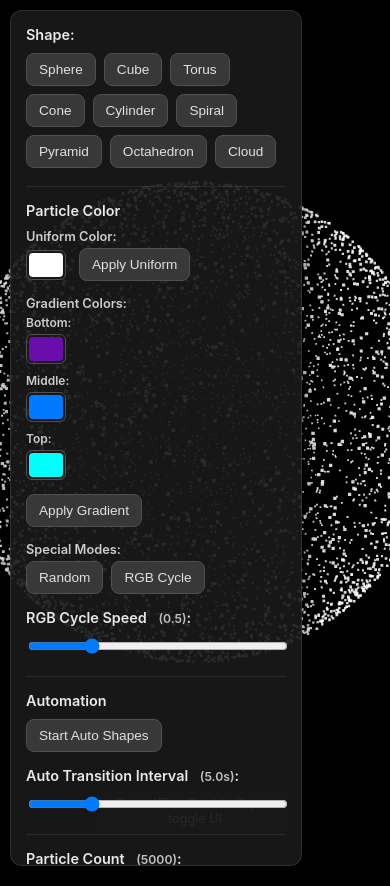
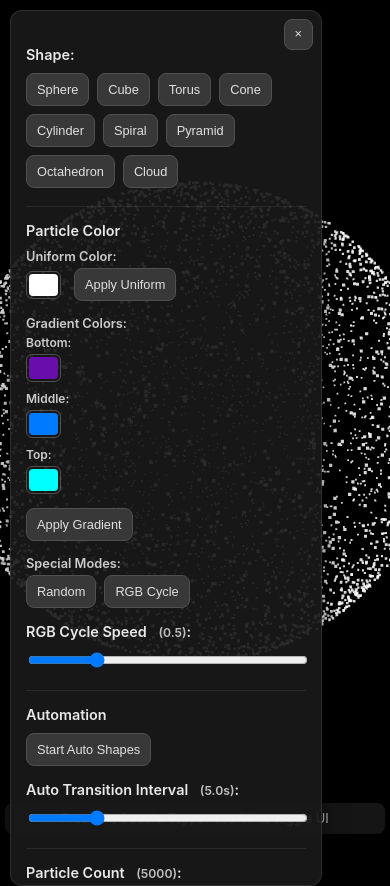
Before and after one commit to 0wver/particles, a plain HTML site: page index.html in a window 390 px wide. Drawn offline with nearby package versions, Linux system fonts and the light colour scheme; animation ran at ten frames a second.

Commit message:
Update index.html

```diff
--- a/index.html
+++ b/index.html
@@ -3,7 +3,7 @@
 <head>
     <meta charset="UTF-8">
     <meta name="viewport" content="width=device-width, initial-scale=1.0">
-    <title>Interactive Particle Cloud - Mobile Optimizations</title>
+    <title>Interactive Particle Cloud - UI Enhancements</title>
     <style>
         body {
             margin: 0;
@@ -17,7 +17,7 @@
             -ms-user-select: none;
             user-select: none;
         }
-        #canvasContainer { /* Renamed from #container */
+        #canvasContainer {
             width: 100vw;
             height: 100vh;
             display: block;
@@ -32,6 +32,7 @@
             left: 15px;
             background-color: rgba(25, 25, 25, 0.92);
             padding: 20px;
+            padding-top: 40px; /* More padding at top for close button */
             border-radius: 12px;
             box-shadow: 0 6px 25px rgba(0,0,0,0.5);
             display: flex;
@@ -51,6 +52,24 @@
             opacity: 0;
             pointer-events: none;
         }
+        /* Close Button Style */
+        #closeControlsButton {
+            position: absolute;
+            top: 10px;
+            right: 10px;
+            background: none;
+            border: none;
+            color: #aaa;
+            font-size: 24px; /* Larger 'X' */
+            line-height: 1;
+            padding: 5px;
+            cursor: pointer;
+            transition: color 0.2s ease;
+        }
+        #closeControlsButton:hover {
+            color: #fff;
+        }
+
         #controls .control-group {
             border-bottom: 1px solid rgba(255,255,255,0.08);
             padding-bottom: 18px;
@@ -151,37 +170,47 @@
         /* Media Query for Mobile */
         @media (max-width: 600px) {
             #controls {
-                max-width: 260px; /* Make controls narrower */
-                padding: 15px; /* Reduce padding */
-                gap: 15px; /* Reduce gap */
+                max-width: 280px; /* Slightly wider to better fit content */
+                padding: 15px;
+                padding-top: 35px; /* Ensure space for close button */
+                gap: 15px;
                 top: 10px;
                 left: 10px;
                 max-height: calc(100vh - 20px);
             }
+            #closeControlsButton {
+                top: 8px;
+                right: 8px;
+                font-size: 22px;
+            }
             #controls .control-group label,
             #controls .control-group .group-title {
-                 font-size: 0.9em; /* Slightly smaller labels */
+                 font-size: 0.9em;
                  margin-bottom: 10px;
             }
             #controls button {
-                padding: 8px 12px; /* Smaller buttons */
-                font-size: 0.85em;
+                padding: 8px 10px; /* Adjust padding */
+                font-size: 0.8em; /* Slightly smaller font */
             }
              #controls .button-group {
-                 gap: 8px; /* Smaller gap in button groups */
+                 gap: 8px;
              }
+            #controls input[type="color"] {
+                width: 35px;
+                height: 28px;
+            }
              #uiToggleHint {
-                 font-size: 0.8em; /* Smaller hint text */
+                 font-size: 0.8em;
                  bottom: 10px;
+                 width: calc(100% - 40px); /* Prevent overflow */
              }
         }
     </style>
 </head>
 <body>
     <div id="canvasContainer"></div>
-    <div id="uiToggleHint">Press 'F' or Double-Tap to toggle UI</div>
-    <div id="controls">
-        <div class="control-group">
+    <div id="uiToggleHint">Press 'F', Double-Tap, or use 'X' to toggle UI</div> <div id="controls">
+        <button id="closeControlsButton" aria-label="Close Controls">&times;</button> <div class="control-group">
             <label>Shape:</label>
             <div class="button-group">
                 <button data-shape="sphere">Sphere</button>
@@ -237,7 +266,7 @@
 
         <div class="control-group">
             <label for="particleCount">Particle Count <span id="particleCountLabel" class="slider-label-value">(5000)</span>:</label>
-            <input type="range" id="particleCount" min="1000" max="50000" value="5000" step="100">
+            <input type="range" id="particleCount" min="1000" max="100000" value="5000" step="100">
         </div>
         <div class="control-group">
             <label for="particleSize">Particle Size <span id="particleSizeLabel" class="slider-label-value">(1.0)</span>:</label>
@@ -257,7 +286,7 @@
         // --- Global Variables ---
         let scene, camera, renderer, particles, orbitControls;
         let particleMaterial, particleGeometry;
-        let tempClearColor = new THREE.Color(); // Only used if background animation is re-enabled
+        // Removed tempClearColor as background is now static black
 
         // State variables
         let currentShapeType = 'sphere';
@@ -286,6 +315,7 @@
         const canvasContainer = document.getElementById('canvasContainer');
         const controlsPanel = document.getElementById('controls');
         const uiToggleHint = document.getElementById('uiToggleHint');
+        const closeControlsButton = document.getElementById('closeControlsButton'); // New close button
 
         const singleParticleColorInput = document.getElementById('singleParticleColor');
         const gradientColorBottomInput = document.getElementById('gradientColorBottom');
@@ -433,7 +463,8 @@
             });
             particles = new THREE.Points(particleGeometry, particleMaterial);
             scene.add(particles);
-            currentParticleCount = numParticles; currentParticleSize = sizeValue;
+            currentParticleCount = numParticles;
+            currentParticleSize = sizeValue;
         }
 
         // --- Shape Position Generators ---
@@ -675,10 +706,13 @@
 
             // Double Tap listener for UI toggle on touch devices
             canvasContainer.addEventListener('touchend', (event) => {
-                // Check if the event is primarily a single touch end
-                // Ignore if multiple touches are active (likely pinch-zoom)
+                // Only proceed if exactly one touch point ended
+                if (event.changedTouches.length !== 1) {
+                    return;
+                }
+                // Also check if other touches are still active (e.g., mid-pinch)
                 if (event.touches.length > 0) {
-                    return; // Don't process for double-tap if other fingers are still down
+                    return;
                 }
 
                 const currentTime = new Date().getTime();
@@ -690,12 +724,15 @@
                     event.preventDefault(); // Prevent zoom/selection on double tap
                 }
                 lastTap = currentTime;
-            }, { passive: false }); // Use passive: false to allow preventDefault
+            }, { passive: false });
 
-            // Prevent context menu on long press (optional, for cleaner mobile experience)
+            // Prevent context menu on long press
             canvasContainer.addEventListener('contextmenu', (event) => {
                 event.preventDefault();
             });
+
+            // Close button listener
+            closeControlsButton.addEventListener('click', toggleControls);
 
 
             // Shape buttons
@@ -725,7 +762,9 @@
             // Sliders
             particleCountInput.addEventListener('input', (event) => particleCountLabel.textContent = `(${event.target.value})`);
             particleCountInput.addEventListener('change', (event) => {
-                createParticles(parseInt(event.target.value), currentShapeType, currentParticleColor, currentParticleSize);
+                const newCount = parseInt(event.target.value);
+                currentParticleCount = newCount;
+                createParticles(newCount, currentShapeType, currentParticleColor, currentParticleSize);
             });
             particleSizeInput.addEventListener('input', (event) => {
                 const size = parseFloat(event.target.value);
@@ -769,8 +808,8 @@
             orbitControls.update();
             const time = Date.now();
 
-            // Removed background color animation
-            // renderer.setClearColor(0x000000); // Set in init()
+            // Background is static black
+            // renderer.setClearColor(0x000000);
 
             // RGB Cycle for particles if active
             if (currentParticleColor === 'rgbCycle' && particles && particles.geometry) {
```
